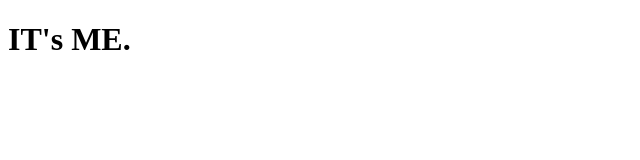
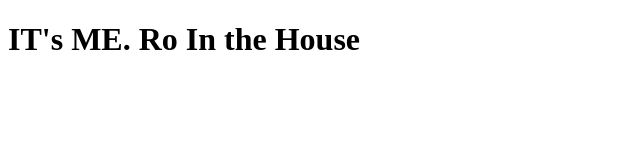
Before and after one commit to Roshan2129/Test, a plain HTML site: page site/index.html in a window 1280 px wide. Shown: the whole page, without its empty margins (0-640 px from the left). Drawn offline with Linux system fonts and the light colour scheme.

Commit message:
Small Change

```diff
--- a/site/index.html
+++ b/site/index.html
@@ -6,6 +6,6 @@
 	<title>Hi</title>
 </head>
 <body>
-<h1> IT's ME. </h1>
+<h1> IT's ME. Ro In the House </h1>
 </body>
 </html>
```
